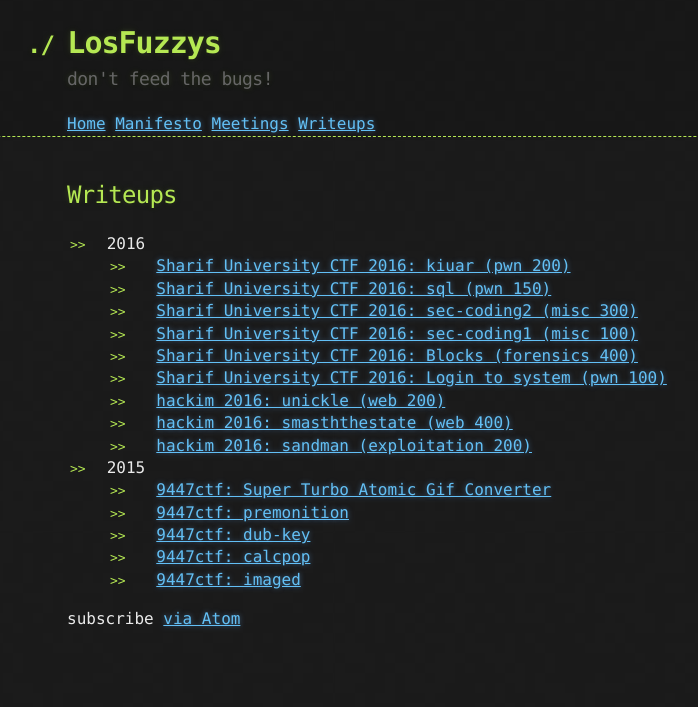
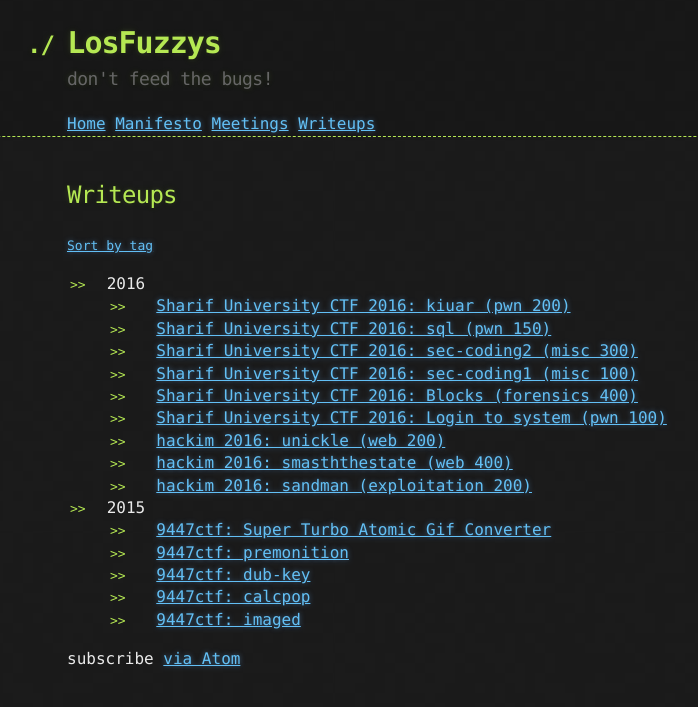
Before and after one commit to mtps3/Mtps3.github.io, a Jekyll site: the page built from writeups.md, in a window 1280 px wide. Shown: the top 707 px of the page, without its empty margins (198-896 px from the left). Built offline with Jekyll 4.4.1, drawn with Linux system fonts in a browser that asks for light colours.

Commit message:
link to sort writeups by tag or date

```diff
--- a/writeups.md
+++ b/writeups.md
@@ -3,6 +3,8 @@
 title: Writeups
 permalink: /writeups/
 ---
+
+<span class="discreet"><a href="/tags">Sort by tag</a></span>
 
 <ul>
 {% for post in site.categories.writeup %}
```
Also changed, not shown: tags.md (+1 -0 lines).
